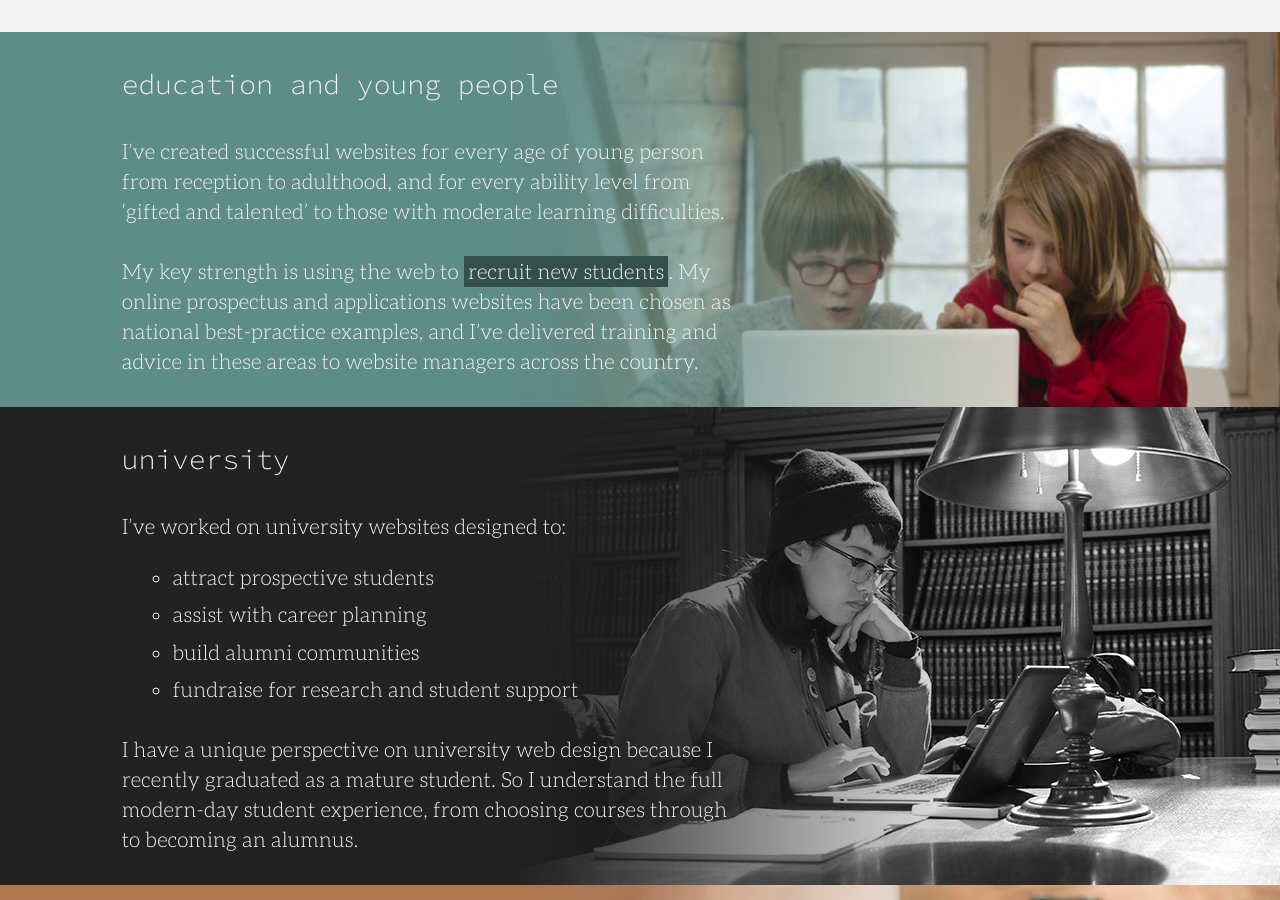
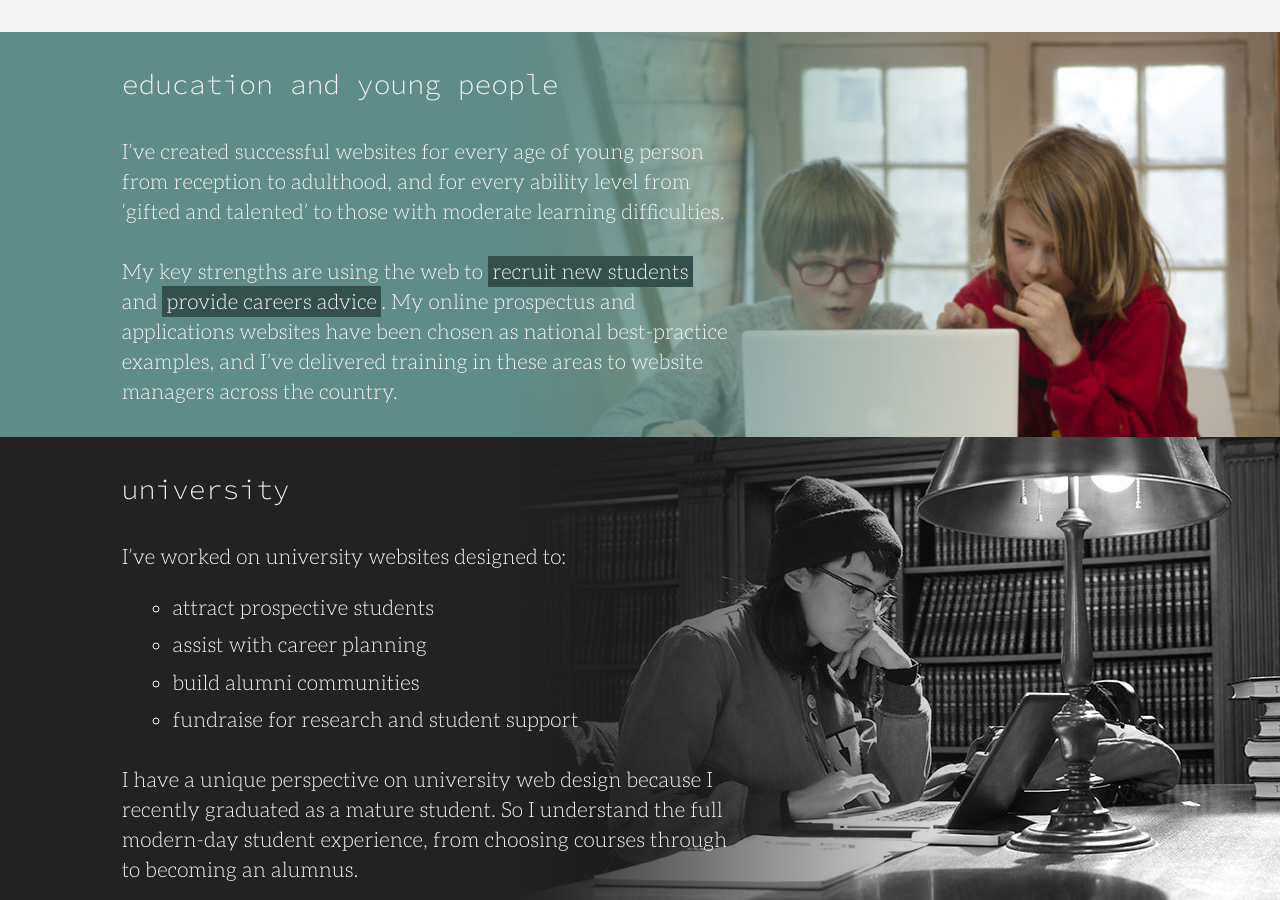
Before and after one commit to cjbarnes/cjbarnes.github.io, a Jekyll site: the page built from _pages/expertise.html, in a window 1280 px wide and 900 px high, scrolled down 1068 px. Built offline with Jekyll 4.4.1, drawn with Linux system fonts in a browser that asks for light colours.

Commit message:
Mention IAG on the expertise page

```diff
--- a/_pages/expertise.html
+++ b/_pages/expertise.html
@@ -25,7 +25,7 @@ Stacked illustrated sections.
 
 I've created successful websites for every age of young person from reception to adulthood, and for every ability level from 'gifted and talented' to those with moderate learning difficulties.
 
-My key strength is using the web to **recruit new students**. My online prospectus and applications websites have been chosen as national best-practice examples, and I've delivered training and advice in these areas to website managers across the country.
+My key strengths are using the web to **recruit new students** and **provide careers advice**. My online prospectus and applications websites have been chosen as national best-practice examples, and I've delivered training in these areas to website managers across the country.
 {% endcapture %}
 {% include content-section-illustrated.html illustration="expertise-kids" content=illustrated_content slug="education" %}
 
```
